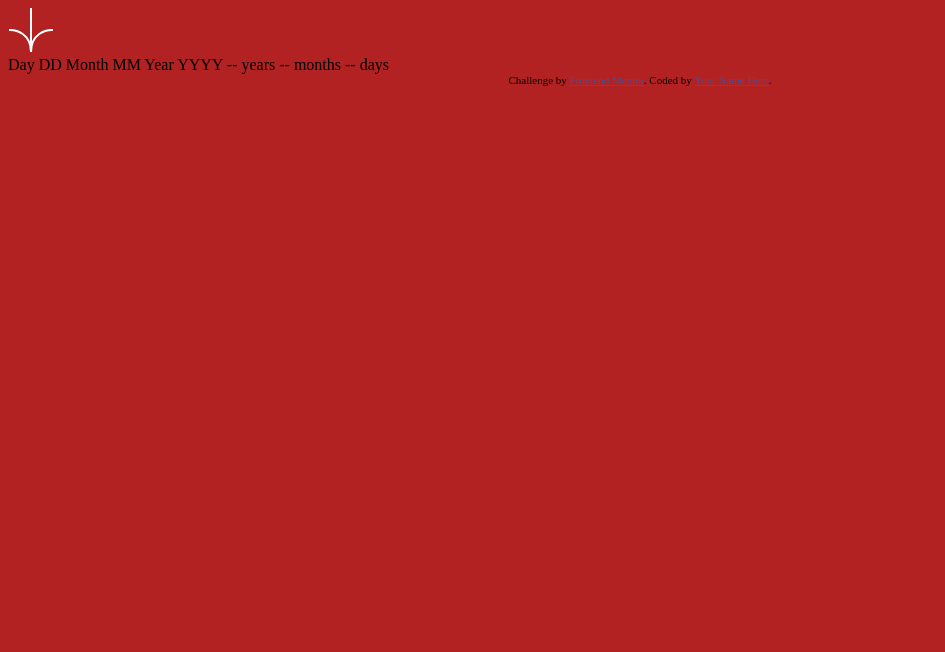
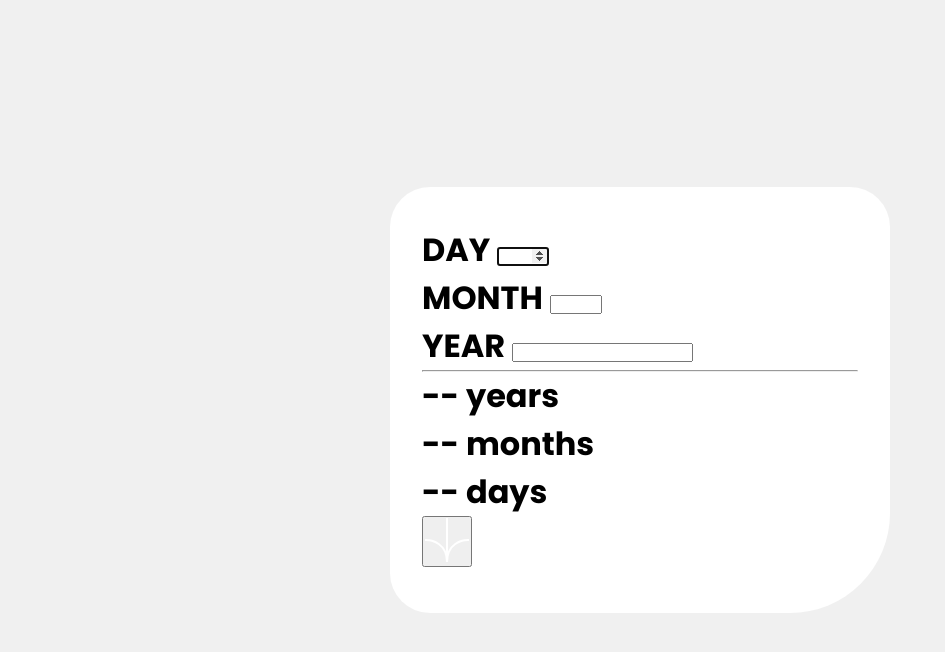
Before and after one commit to WeiXinToo/frontend-mentor-age-calculator, a website: page index.html in a window 1280 px wide. Shown: the whole page, without its empty margins (0-945 px from the left). Drawn offline with nearby package versions, Linux system fonts and the light colour scheme; files that its build step writes are made by us from their sources.

Commit message:
Write HTML structure and apply basic CSS.

```diff
--- a/index.html
+++ b/index.html
@@ -2,36 +2,57 @@
 <html lang="en">
 <head>
   <meta charset="UTF-8">
+  <meta name="author" content="Too Wei Xin">
+  <meta name="description" content="Age Calculator Application">
   <meta name="viewport" content="width=device-width, initial-scale=1.0">
   <title>Frontend Mentor | Age calculator app</title>
   <style>
     .attribution { font-size: 11px; text-align: center; }
     .attribution a { color: hsl(228, 45%, 44%); }
   </style>
-  <link rel="stylesheet" href="dist/style.css?cb=1706585892572">
+  <link rel="stylesheet" href="dist/style.css?cb=1706709274428">
   <link rel="icon" type="image/png" sizes="32x32" href="./assets/images/favicon-32x32.png">
 
 </head>
 <body>
-  <div><img src="assets/images/icon-arrow.svg" alt=""></div>
-  Day
-  DD
+  <main class="main">
+    <section class="main__input-section">
+      <form action="">
+        <fieldset>
+          <legend class="offscreen">Please enter your birth date. </legend>
+          <div>
+            <label for="day">DAY</label>
+            <input class="main__input" id="day" type="number" title="Must be a valid day" required autocomplete="on" autofocus min="1" max="31">
+          </div>
+          <div>
+            <label for="month">MONTH</label>
+            <input class="main__input" id="month" type="number" title="Must be a valid month" required autocomplete="on" min="1" max="12">
+          </div>
+          <div>
+            <label for="year">YEAR</label>
+            <input class="main__input" id="year" type="number" title="Must be in the past" required autocomplete="on" min="" max="2024">
+          </div>
+        </fieldset>
+      </form>
+    </section>
+    <hr>
+    <section class="main__output-section">
+      <p><span class="js-year">--</span> years</p>
+      <p><span class="js-month">--</span> months</p>
+      <p><span class="js-day">--</span> days</p>
+    </section>
+    </label>
+    <button type="submit"><img src="assets/images/icon-arrow.svg" alt="arrow icon button"></button>
+    <!--   <div class="attribution">
+      Challenge by <a href="https://www.frontendmentor.io?ref=challenge" target="_blank">Frontend Mentor</a>.
+      Coded by <a href="#">Your Name Here</a>.
+    </div> -->
+  </main>
 
-  Month
-  MM
 
-  Year
-  YYYY
 
-  -- years
-  -- months
-  -- days
 
-  <div class="attribution">
-    Challenge by <a href="https://www.frontendmentor.io?ref=challenge" target="_blank">Frontend Mentor</a>.
-    Coded by <a href="#">Your Name Here</a>.
-  </div>
-  <script src="dist/all.js?cb=1706585892572"></script>
+  <script src="dist/all.js?cb=1706709274428"></script>
 
 </body>
 </html>
--- a/src/scss/abstracts/_mixins.scss
+++ b/src/scss/abstracts/_mixins.scss
@@ -0,0 +1,12 @@
+@mixin flex-col {
+  display: flex;
+  flex-direction: column;
+  justify-content: center;
+  align-items: center;
+}
+
+@mixin flex-row {
+  display: flex;
+  justify-content: center;
+  align-items: center;
+}
--- a/src/scss/abstracts/_variables.scss
+++ b/src/scss/abstracts/_variables.scss
@@ -12,3 +12,8 @@ $offblack: hsl(0, 0%, 8%);
 // Fonts
 $input-font-size: 2rem;
 $font-family: 'Poppins', sans-serif;
+$font-weight: (
+  'regular': 400,
+  'bold': 700,
+  'extrabold': 800
+);
--- a/src/scss/style.scss
+++ b/src/scss/style.scss
@@ -1,6 +1,50 @@
-$BG-CLR: firebrick;
+@use './abstracts/variables' as v;
+@use './abstracts/mixins' as m;
 
 
+// RESET
+* {
+  margin: 0;
+  padding: 0;
+  box-sizing: border-box;
+}
+
+html {
+  font-family: v.$font-family;
+  /* font-weight: map-get($map: v.$font-weight, $key: "regular" ); */
+}
+
 body{
-  background-color: $BG-CLR;
+  height: 100vh;
+  background-color: v.$offwhite-neutral;
+  font-size: v.$input-font-size;
+  @include m.flex-col;
 }
+
+// Utility
+.offscreen {
+  position: absolute;
+  left: -100000px;
+}
+
+
+// General
+main {
+  margin: 0 auto;
+  padding: 1.2em 1em;
+  width: 80%;
+  min-width: 375px;
+  max-width: 500px;
+  background-color: v.$white-neutral;
+  border-radius: 40px 40px 100px 40px;
+
+}
+
+fieldset {
+  border: none;
+}
+
+
+/* p {
+  font-weight: map-get($map: v.$font-weight, $key: "extrabold" );
+} */
```
